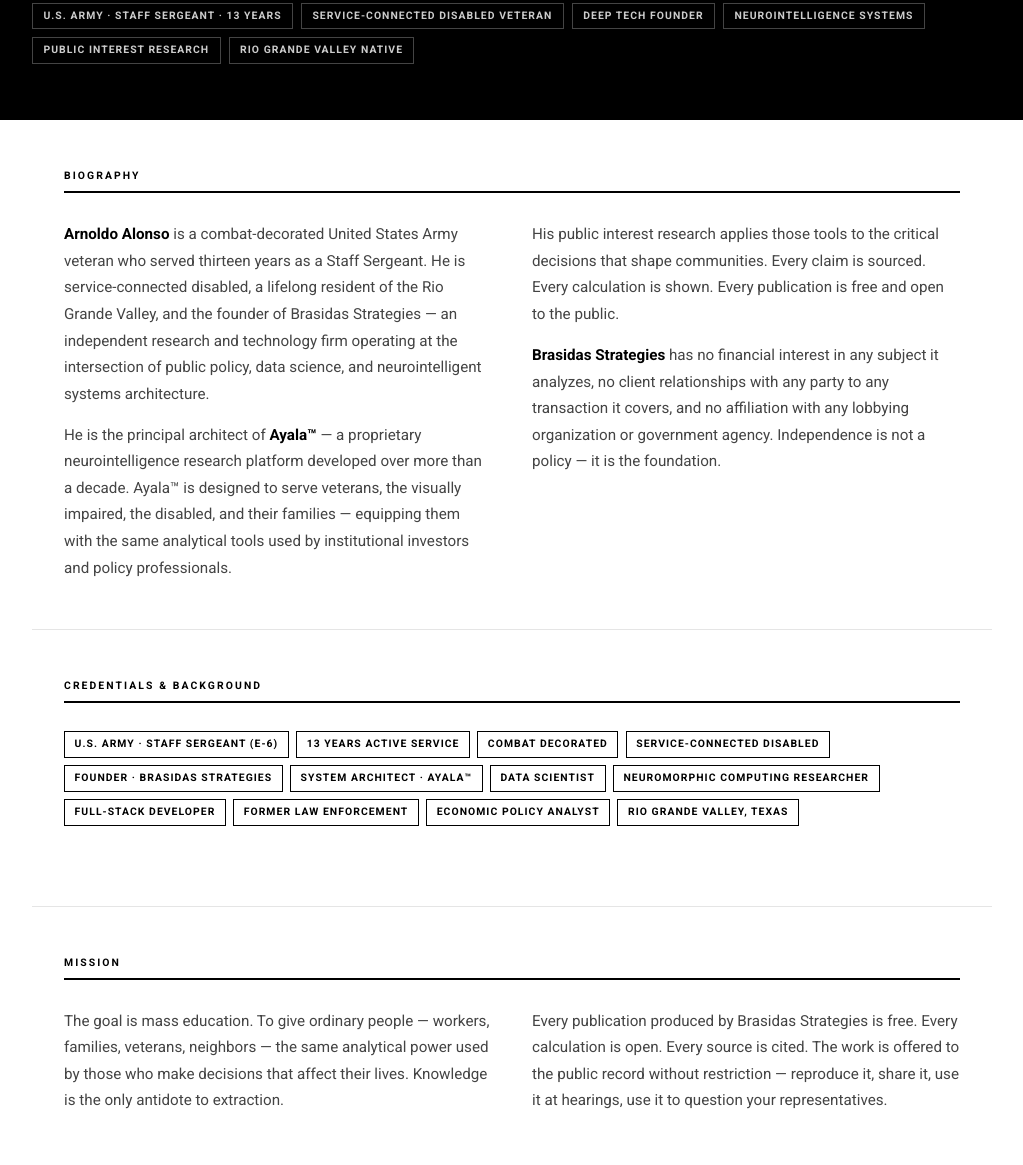
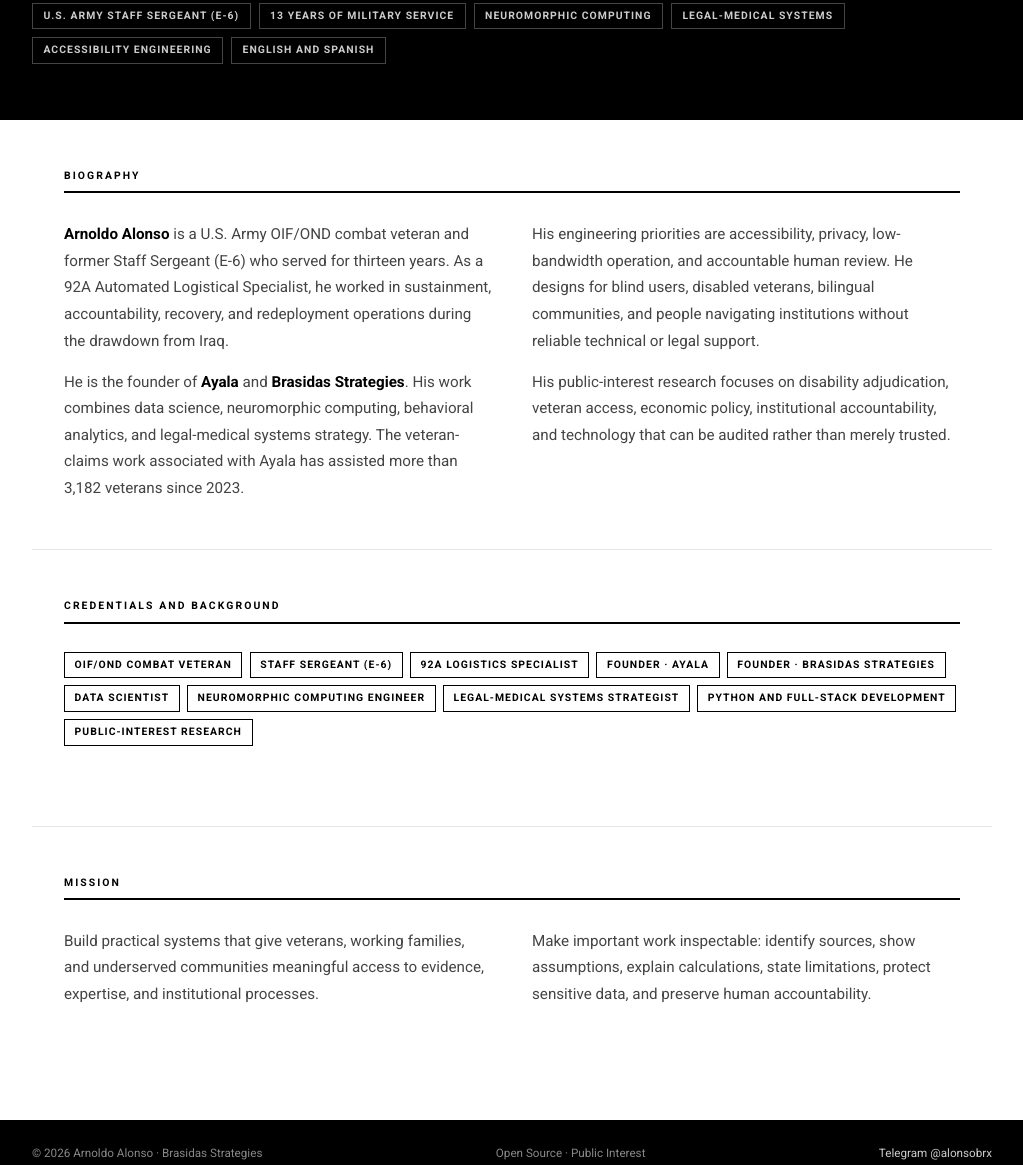
Before and after one commit to alonsobrx/founder-architect, a plain HTML site: page bio.html in a window 1280 px wide. Shown: the part 441-1606 px from the top of the page, without its empty margins (128-1151 px from the left). Drawn offline with Linux system fonts and the light colour scheme.

Commit message:
Correct and strengthen bilingual biography

```diff
--- a/bio.html
+++ b/bio.html
@@ -3,120 +3,150 @@
 <head>
   <meta charset="UTF-8">
   <meta name="viewport" content="width=device-width, initial-scale=1.0">
-  <title>Bio — Arnoldo Alonso</title>
-  <meta name="description" content="Arnoldo Alonso — Combat veteran, founder, neurointelligent systems architect, and public interest researcher.">
+  <title>Biography — Arnoldo Alonso</title>
+  <meta name="description" content="Arnoldo Alonso is a U.S. Army combat veteran, founder, senior consultant, data scientist, and neuromorphic computing engineer in the Rio Grande Valley, Texas.">
   <link rel="preconnect" href="https://fonts.googleapis.com">
   <link rel="preconnect" href="https://fonts.gstatic.com" crossorigin>
-  <link href="https://fonts.googleapis.com/css2?family=Roboto:wght@300;400;500;700;900&family=Roboto+Mono:wght@400;500&display=swap" rel="stylesheet">
+  <link href="https://fonts.googleapis.com/css2?family=Roboto:wght@400;500;700;900&family=Roboto+Mono:wght@400;500&display=swap" rel="stylesheet">
   <link rel="stylesheet" href="assets/style.css">
 </head>
-<body data-page="bio">
+<body data-page="bio" data-bilingual="true">
 <div class="page-body">
 
-  <!-- HERO -->
   <header class="hero">
     <div class="hero-inner">
-      <div class="hero-eye" data-i18n-bio="eye">Combat Veteran · Founder · Researcher</div>
+      <div class="hero-eye" data-i18n-bio="eye">OIF/OND Combat Veteran · Founder · Data Scientist</div>
       <h1 class="hero-name">Arnoldo<br>Alonso</h1>
-      <p class="hero-title-line" data-i18n-bio="tagline">Founder, Brasidas Strategies &nbsp;·&nbsp; Principal Architect, Ayala™ &nbsp;·&nbsp; Rio Grande Valley, Texas</p>
+      <p class="hero-title-line" data-i18n-bio="tagline">Founder, Ayala and Brasidas Strategies · Senior Consultant · Rio Grande Valley, Texas</p>
       <div class="hero-tags">
-        <span class="hero-tag">U.S. Army · Staff Sergeant · 13 Years</span>
-        <span class="hero-tag">Service-Connected Disabled Veteran</span>
-        <span class="hero-tag">Deep Tech Founder</span>
-        <span class="hero-tag">Neurointelligence Systems</span>
-        <span class="hero-tag">Public Interest Research</span>
-        <span class="hero-tag">Rio Grande Valley Native</span>
+        <span class="hero-tag" data-i18n-bio="tag_army">U.S. Army Staff Sergeant (E-6)</span>
+        <span class="hero-tag" data-i18n-bio="tag_service">13 Years of Military Service</span>
+        <span class="hero-tag" data-i18n-bio="tag_neuro">Neuromorphic Computing</span>
+        <span class="hero-tag" data-i18n-bio="tag_legal">Legal-Medical Systems</span>
+        <span class="hero-tag" data-i18n-bio="tag_access">Accessibility Engineering</span>
+        <span class="hero-tag" data-i18n-bio="tag_bilingual">English and Spanish</span>
       </div>
     </div>
   </header>
 
-  <!-- BIO -->
   <main id="main">
     <section class="section" aria-labelledby="bio-head">
-    <div class="sec-head" id="bio-head" data-i18n-bio="sec_bio">Biography</div>
+      <h2 class="sec-head" id="bio-head" data-i18n-bio="sec_bio">Biography</h2>
       <div class="bio-grid">
         <div>
-        <p class="bio-p" data-i18n-bio="bio1"><strong>Arnoldo Alonso</strong> is a combat-decorated United States Army veteran who served thirteen years as a Staff Sergeant. He is service-connected disabled, lifelong resident of the Rio Grande Valley, and the founder of Brasidas Strategies — an independent research and technology firm operating at the intersection of public policy, data science, and neurointelligent systems architecture.</p>
-        <p class="bio-p" data-i18n-bio="bio2">He is the principal architect of <strong>Ayala™</strong> — a proprietary neurointelligence research platform developed over more than a decade. Ayala™ is designed to serve veterans, the visually impaired, the disabled, and their families — equipping them with the same analytical tools used by institutional investors and policy professionals.</p>
+          <p class="bio-p" data-i18n-bio="bio1"><strong>Arnoldo Alonso</strong> is a U.S. Army OIF/OND combat veteran and former Staff Sergeant (E-6) who served for thirteen years. As a 92A Automated Logistical Specialist, he worked in sustainment, accountability, recovery, and redeployment operations during the drawdown from Iraq.</p>
+          <p class="bio-p" data-i18n-bio="bio2">He is the founder of <strong>Ayala</strong> and <strong>Brasidas Strategies</strong>. His work combines data science, neuromorphic computing, behavioral analytics, and legal-medical systems strategy. The veteran-claims work associated with Ayala has assisted more than 3,182 veterans since 2023.</p>
         </div>
         <div>
-        <p class="bio-p" data-i18n-bio="bio3">His public interest research applies those tools to the critical decisions that shape communities. Every claim is sourced. Every calculation is shown. Every publication is free and open to the public.</p>
-        <p class="bio-p" data-i18n-bio="bio4"><strong>Brasidas Strategies</strong> has no financial interest in any subject it analyzes, no client relationships with any party to any transaction it covers, and no affiliation with any lobbying organization or government agency. Independence is not a policy — it is the foundation.</p>
+          <p class="bio-p" data-i18n-bio="bio3">His engineering priorities are accessibility, privacy, low-bandwidth operation, and accountable human review. He designs for blind users, disabled veterans, bilingual communities, and people navigating institutions without reliable technical or legal support.</p>
+          <p class="bio-p" data-i18n-bio="bio4">His public-interest research focuses on disability adjudication, veteran access, economic policy, institutional accountability, and technology that can be audited rather than merely trusted.</p>
         </div>
       </div>
     </section>
 
-  <!-- CREDENTIALS -->
     <section class="section" aria-labelledby="cred-head">
-    <div class="sec-head" id="cred-head" data-i18n-bio="sec_cred">Credentials &amp; Background</div>
+      <h2 class="sec-head" id="cred-head" data-i18n-bio="sec_cred">Credentials and Background</h2>
       <div class="tags-row">
-      <span class="tag">U.S. Army · Staff Sergeant (E-6)</span>
-      <span class="tag">13 Years Active Service</span>
-      <span class="tag">Combat Decorated</span>
-      <span class="tag">Service-Connected Disabled</span>
-      <span class="tag">Founder · Brasidas Strategies</span>
-      <span class="tag">System Architect · Ayala™</span>
-      <span class="tag">Data Scientist</span>
-      <span class="tag">Neuromorphic Computing Researcher</span>
-      <span class="tag">Full-Stack Developer</span>
-      <span class="tag">Former Law Enforcement</span>
-      <span class="tag">Economic Policy Analyst</span>
-      <span class="tag">Rio Grande Valley, Texas</span>
+        <span class="tag" data-i18n-bio="cred_oif">OIF/OND Combat Veteran</span>
+        <span class="tag" data-i18n-bio="cred_rank">Staff Sergeant (E-6)</span>
+        <span class="tag" data-i18n-bio="cred_mos">92A Logistics Specialist</span>
+        <span class="tag" data-i18n-bio="cred_ayala">Founder · Ayala</span>
+        <span class="tag" data-i18n-bio="cred_brasidas">Founder · Brasidas Strategies</span>
+        <span class="tag" data-i18n-bio="cred_data">Data Scientist</span>
+        <span class="tag" data-i18n-bio="cred_neuro">Neuromorphic Computing Engineer</span>
+        <span class="tag" data-i18n-bio="cred_legal">Legal-Medical Systems Strategist</span>
+        <span class="tag" data-i18n-bio="cred_python">Python and Full-Stack Development</span>
+        <span class="tag" data-i18n-bio="cred_public">Public-Interest Research</span>
       </div>
     </section>
 
-  <!-- MISSION -->
     <section class="section" aria-labelledby="mission-head">
-    <div class="sec-head" id="mission-head" data-i18n-bio="sec_mission">Mission</div>
+      <h2 class="sec-head" id="mission-head" data-i18n-bio="sec_mission">Mission</h2>
       <div class="bio-grid">
         <div>
-        <p class="bio-p" data-i18n-bio="mission1">The goal is mass education. To give ordinary people — workers, families, veterans, neighbors — the same analytical power used by those who make decisions that affect their lives. Knowledge is the only antidote to extraction.</p>
+          <p class="bio-p" data-i18n-bio="mission1">Build practical systems that give veterans, working families, and underserved communities meaningful access to evidence, expertise, and institutional processes.</p>
         </div>
         <div>
-        <p class="bio-p" data-i18n-bio="mission2">Every publication produced by Brasidas Strategies is free. Every calculation is open. Every source is cited. The work is offered to the public record without restriction — reproduce it, share it, use it at hearings, use it to question your representatives.</p>
+          <p class="bio-p" data-i18n-bio="mission2">Make important work inspectable: identify sources, show assumptions, explain calculations, state limitations, protect sensitive data, and preserve human accountability.</p>
         </div>
       </div>
     </section>
   </main>
-
 </div>
 <script src="assets/nav.js"></script>
 <script src="assets/site.js"></script>
 <script>
   const BIO_LANG = {
     en: {
-      eye: 'Combat Veteran · Founder · Researcher',
-      tagline: 'Founder, Brasidas Strategies &nbsp;·&nbsp; Principal Architect, Ayala™ &nbsp;·&nbsp; Rio Grande Valley, Texas',
-      sec_bio: 'Biography', sec_cred: 'Credentials & Background', sec_mission: 'Mission',
-      bio1: '<strong>Arnoldo Alonso</strong> is a combat-decorated United States Army veteran who served thirteen years as a Staff Sergeant. He is service-connected disabled, a lifelong resident of the Rio Grande Valley, and the founder of Brasidas Strategies — an independent research and technology firm operating at the intersection of public policy, data science, and neurointelligent systems architecture.',
-      bio2: 'He is the principal architect of <strong>Ayala™</strong> — a proprietary neurointelligence research platform developed over more than a decade. Ayala™ is designed to serve veterans, the visually impaired, the disabled, and their families — equipping them with the same analytical tools used by institutional investors and policy professionals.',
-      bio3: 'His public interest research applies those tools to the critical decisions that shape communities. Every claim is sourced. Every calculation is shown. Every publication is free and open to the public.',
-      bio4: '<strong>Brasidas Strategies</strong> has no financial interest in any subject it analyzes, no client relationships with any party to any transaction it covers, and no affiliation with any lobbying organization or government agency. Independence is not a policy — it is the foundation.',
-      mission1: 'The goal is mass education. To give ordinary people — workers, families, veterans, neighbors — the same analytical power used by those who make decisions that affect their lives. Knowledge is the only antidote to extraction.',
-      mission2: 'Every publication produced by Brasidas Strategies is free. Every calculation is open. Every source is cited. The work is offered to the public record without restriction — reproduce it, share it, use it at hearings, use it to question your representatives.',
+      eye: 'OIF/OND Combat Veteran · Founder · Data Scientist',
+      tagline: 'Founder, Ayala and Brasidas Strategies · Senior Consultant · Rio Grande Valley, Texas',
+      tag_army: 'U.S. Army Staff Sergeant (E-6)',
+      tag_service: '13 Years of Military Service',
+      tag_neuro: 'Neuromorphic Computing',
+      tag_legal: 'Legal-Medical Systems',
+      tag_access: 'Accessibility Engineering',
+      tag_bilingual: 'English and Spanish',
+      sec_bio: 'Biography',
+      sec_cred: 'Credentials and Background',
+      sec_mission: 'Mission',
+      bio1: '<strong>Arnoldo Alonso</strong> is a U.S. Army OIF/OND combat veteran and former Staff Sergeant (E-6) who served for thirteen years. As a 92A Automated Logistical Specialist, he worked in sustainment, accountability, recovery, and redeployment operations during the drawdown from Iraq.',
+      bio2: 'He is the founder of <strong>Ayala</strong> and <strong>Brasidas Strategies</strong>. His work combines data science, neuromorphic computing, behavioral analytics, and legal-medical systems strategy. The veteran-claims work associated with Ayala has assisted more than 3,182 veterans since 2023.',
+      bio3: 'His engineering priorities are accessibility, privacy, low-bandwidth operation, and accountable human review. He designs for blind users, disabled veterans, bilingual communities, and people navigating institutions without reliable technical or legal support.',
+      bio4: 'His public-interest research focuses on disability adjudication, veteran access, economic policy, institutional accountability, and technology that can be audited rather than merely trusted.',
+      cred_oif: 'OIF/OND Combat Veteran',
+      cred_rank: 'Staff Sergeant (E-6)',
+      cred_mos: '92A Logistics Specialist',
+      cred_ayala: 'Founder · Ayala',
+      cred_brasidas: 'Founder · Brasidas Strategies',
+      cred_data: 'Data Scientist',
+      cred_neuro: 'Neuromorphic Computing Engineer',
+      cred_legal: 'Legal-Medical Systems Strategist',
+      cred_python: 'Python and Full-Stack Development',
+      cred_public: 'Public-Interest Research',
+      mission1: 'Build practical systems that give veterans, working families, and underserved communities meaningful access to evidence, expertise, and institutional processes.',
+      mission2: 'Make important work inspectable: identify sources, show assumptions, explain calculations, state limitations, protect sensitive data, and preserve human accountability.'
     },
     es: {
-      eye: 'Veterano de Combate · Fundador · Investigador',
-      tagline: 'Fundador, Brasidas Strategies &nbsp;·&nbsp; Arquitecto Principal, Ayala™ &nbsp;·&nbsp; Valle del Río Grande, Texas',
-      sec_bio: 'Biografía', sec_cred: 'Credenciales y Trayectoria', sec_mission: 'Misión',
-      bio1: '<strong>Arnoldo Alonso</strong> es un veterano condecorado del Ejército de los Estados Unidos que sirvió trece años como Sargento de Estado Mayor. Es veterano discapacitado con servicio militar, residente de toda la vida del Valle del Río Grande y fundador de Brasidas Strategies — una firma de investigación y tecnología independiente que opera en la intersección de la política pública, la ciencia de datos y la arquitectura de sistemas neurointeligentes.',
-      bio2: 'Es el arquitecto principal de <strong>Ayala™</strong> — una plataforma de investigación de neurointeligencia desarrollada durante más de una década. Ayala™ está diseñada para servir a veteranos, personas con discapacidad visual, discapacitados y sus familias, equipándolos con las mismas herramientas analíticas que usan los inversores institucionales y los profesionales de políticas.',
-      bio3: 'Su investigación de interés público aplica esas herramientas a las decisiones críticas que dan forma a las comunidades. Cada afirmación está documentada. Cada cálculo está mostrado. Cada publicación es gratuita y abierta al público.',
-      bio4: '<strong>Brasidas Strategies</strong> no tiene ningún interés financiero en ningún tema que analice, ninguna relación de cliente con ninguna parte de ninguna transacción que cubra, y ninguna afiliación con ninguna organización de cabildeo o agencia gubernamental. La independencia no es una política — es el fundamento.',
-      mission1: 'El objetivo es la educación masiva. Dar a las personas ordinarias — trabajadores, familias, veteranos, vecinos — el mismo poder analítico que usan quienes toman decisiones que afectan sus vidas. El conocimiento es el único antídoto para la extracción.',
-      mission2: 'Cada publicación producida por Brasidas Strategies es gratuita. Cada cálculo es abierto. Cada fuente está citada. El trabajo se ofrece al registro público sin restricciones — reprodúcelo, compártelo, úsalo en audiencias, úsalo para cuestionar a tus representantes.',
+      eye: 'Veterano de combate OIF/OND · Fundador · Científico de datos',
+      tagline: 'Fundador de Ayala y Brasidas Strategies · Consultor sénior · Valle del Río Grande, Texas',
+      tag_army: 'U.S. Army Staff Sergeant (E-6)',
+      tag_service: '13 años de servicio militar',
+      tag_neuro: 'Computación neuromórfica',
+      tag_legal: 'Sistemas médico-legales',
+      tag_access: 'Ingeniería de accesibilidad',
+      tag_bilingual: 'Inglés y español',
+      sec_bio: 'Biografía',
+      sec_cred: 'Credenciales y trayectoria',
+      sec_mission: 'Misión',
+      bio1: '<strong>Arnoldo Alonso</strong> es veterano de combate OIF/OND del Ejército de los Estados Unidos y ex Staff Sergeant (E-6), con trece años de servicio. Como especialista en logística automatizada 92A, trabajó en operaciones de sostenimiento, control, recuperación y redespliegue durante la retirada de Irak.',
+      bio2: 'Es fundador de <strong>Ayala</strong> y <strong>Brasidas Strategies</strong>. Su trabajo integra ciencia de datos, computación neuromórfica, analítica conductual y estrategia de sistemas médico-legales. El trabajo de reclamaciones de veteranos asociado con Ayala ha ayudado a más de 3,182 veteranos desde 2023.',
+      bio3: 'Sus prioridades de ingeniería son la accesibilidad, la privacidad, el funcionamiento con conectividad limitada y la revisión humana responsable. Diseña para personas ciegas, veteranos con discapacidad, comunidades bilingües y personas que enfrentan instituciones sin apoyo técnico o legal confiable.',
+      bio4: 'Su investigación de interés público se concentra en la adjudicación de discapacidades, el acceso de veteranos, la política económica, la rendición de cuentas institucional y la tecnología que puede auditarse en lugar de aceptarse por confianza.',
+      cred_oif: 'Veterano de combate OIF/OND',
+      cred_rank: 'Staff Sergeant (E-6)',
+      cred_mos: 'Especialista logístico 92A',
+      cred_ayala: 'Fundador · Ayala',
+      cred_brasidas: 'Fundador · Brasidas Strategies',
+      cred_data: 'Científico de datos',
+      cred_neuro: 'Ingeniero de computación neuromórfica',
+      cred_legal: 'Estratega de sistemas médico-legales',
+      cred_python: 'Python y desarrollo full-stack',
+      cred_public: 'Investigación de interés público',
+      mission1: 'Construir sistemas prácticos que den a veteranos, familias trabajadoras y comunidades desatendidas acceso real a evidencia, conocimiento especializado y procesos institucionales.',
+      mission2: 'Hacer verificable el trabajo importante: identificar fuentes, mostrar supuestos, explicar cálculos, declarar limitaciones, proteger datos sensibles y conservar la responsabilidad humana.'
     }
   };
-  document.addEventListener('DOMContentLoaded', () => {
+
   function applyBioLang(lang) {
-      const d = BIO_LANG[lang];
-      document.querySelectorAll('[data-i18n-bio]').forEach(el => {
-        const k = el.getAttribute('data-i18n-bio');
-        if (d[k]) el.innerHTML = d[k];
+    const dictionary = BIO_LANG[lang] || BIO_LANG.en;
+    document.querySelectorAll('[data-i18n-bio]').forEach((element) => {
+      const key = element.getAttribute('data-i18n-bio');
+      if (dictionary[key] !== undefined) element.innerHTML = dictionary[key];
     });
   }
-    const orig = window.applyLang;
-    window.applyLang = function(lang) { orig(lang); applyBioLang(lang); };
+
+  document.addEventListener('DOMContentLoaded', () => {
+    document.addEventListener('site:language-change', (event) => applyBioLang(event.detail.lang));
     applyBioLang(localStorage.getItem('lang') || 'en');
   });
 </script>
```
Lines whose indentation alone changed are shown as unchanged.
